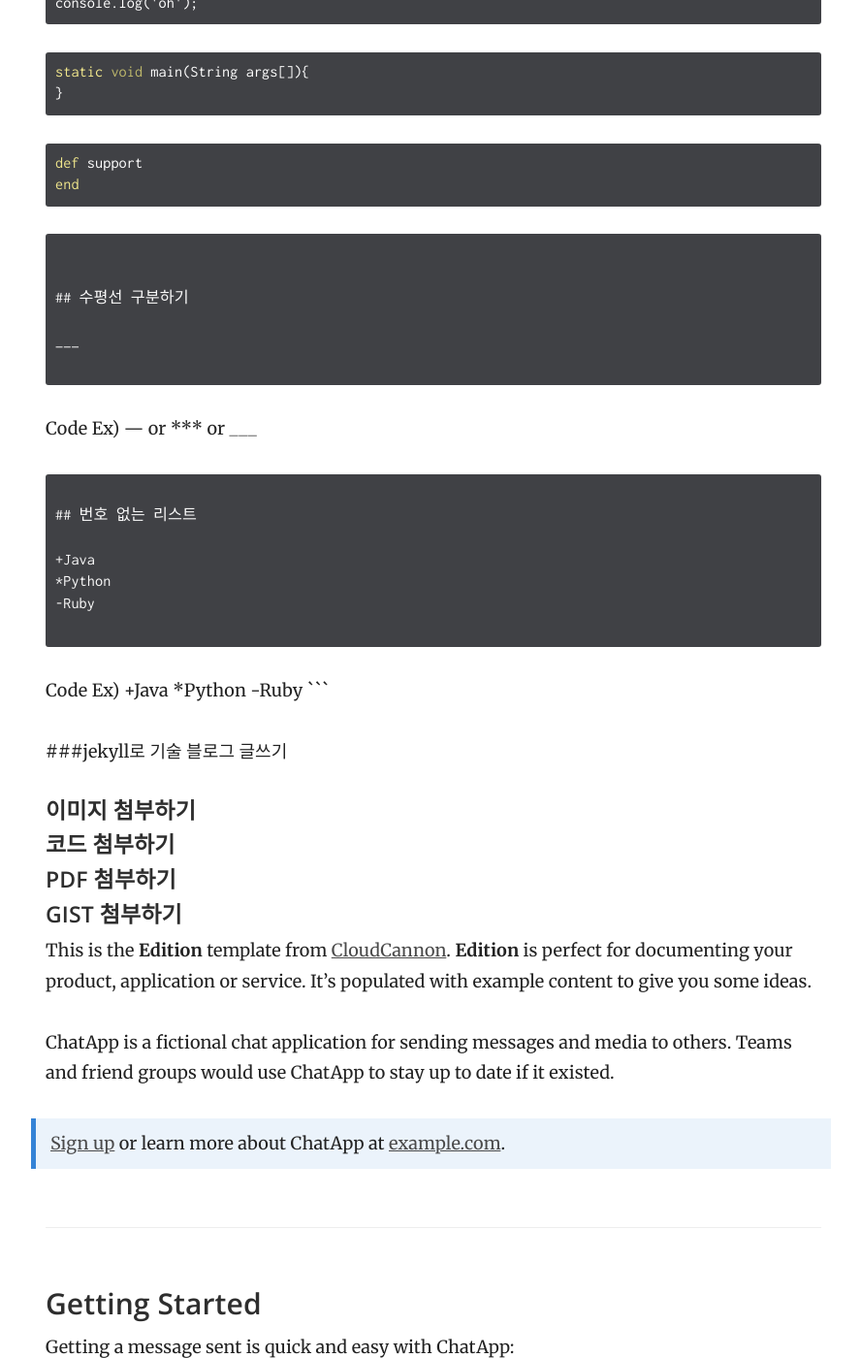
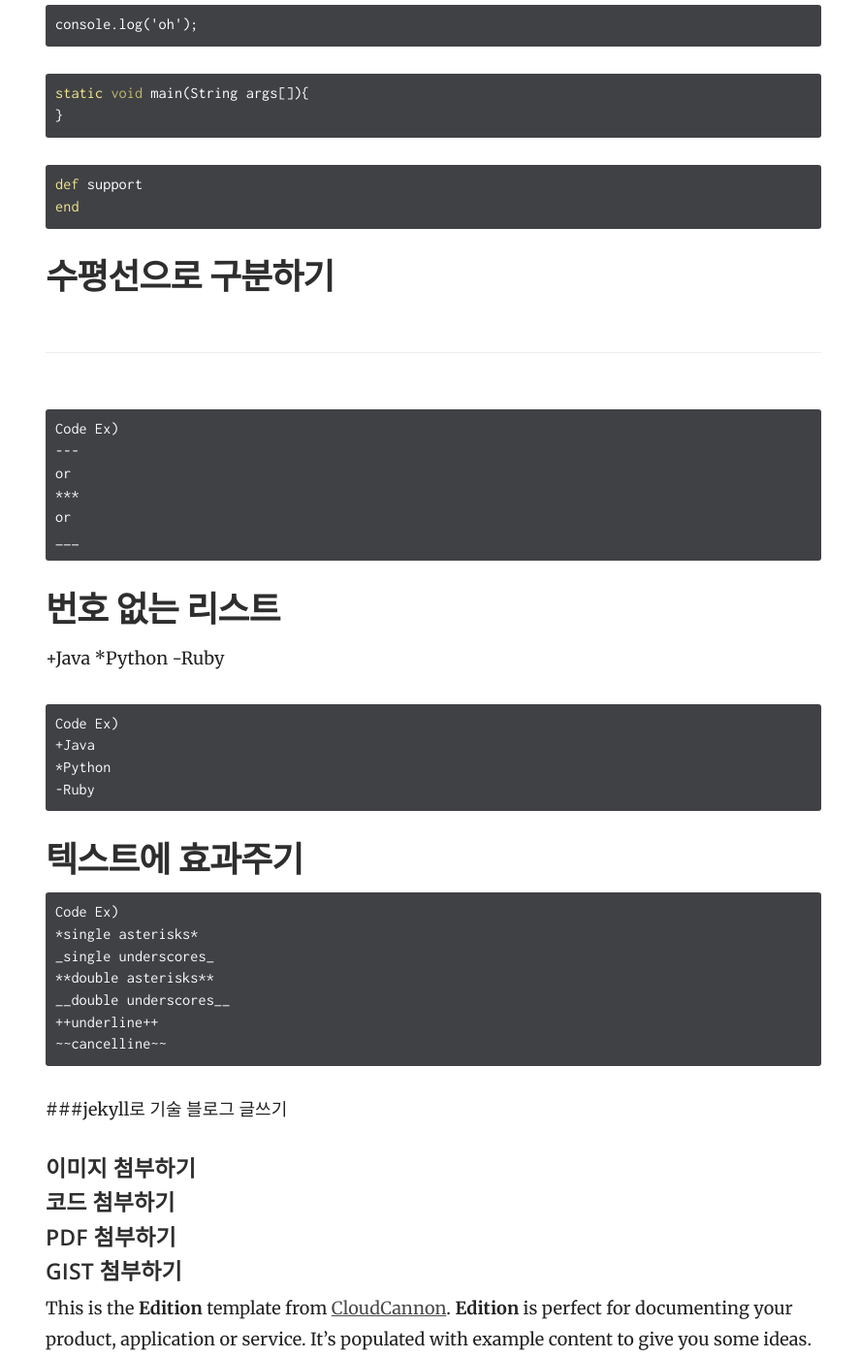
Before and after one commit to j2yes/j2yes.github.io, a Jekyll site: the page built from index.md, in a window 1280 px wide and 1400 px high, scrolled down 1085 px. Shown: the whole window at 97% size, without its empty margins (343-1231 px from the left). Built offline with Jekyll 4.4.1, drawn with Linux system fonts in a browser that asks for light colours; comment, search, counter and statistics services are not loaded; some of the changed text lies outside the part shown.

Commit message:
Updated 'index.md' via CloudCannon

````diff
--- a/index.md
+++ b/index.md
@@ -34,10 +34,9 @@ Code Ex)
 
 ## 코드 첨부하기
 
-```
-```shell
-ps -ef | grep oh
-```
+    ```shell
+    ps -ef | grep oh
+    ```
 
 ```javascript
 console.log('oh');
@@ -52,10 +51,9 @@ static void main(String args[]){
 def support
 end
 ```
-```
 
 
-## 수평선 구분하기
+## 수평선으로 구분하기
 
 ___
 
@@ -81,8 +79,17 @@ Code Ex)
 -Ruby
 ```
 
+## 텍스트에 효과주기
 
-
+```
+Code Ex)
+*single asterisks*
+_single underscores_
+**double asterisks**
+__double underscores__
+++underline++
+~~cancelline~~
+```
 
 ###jekyll로 기술 블로그 글쓰기
 
````
